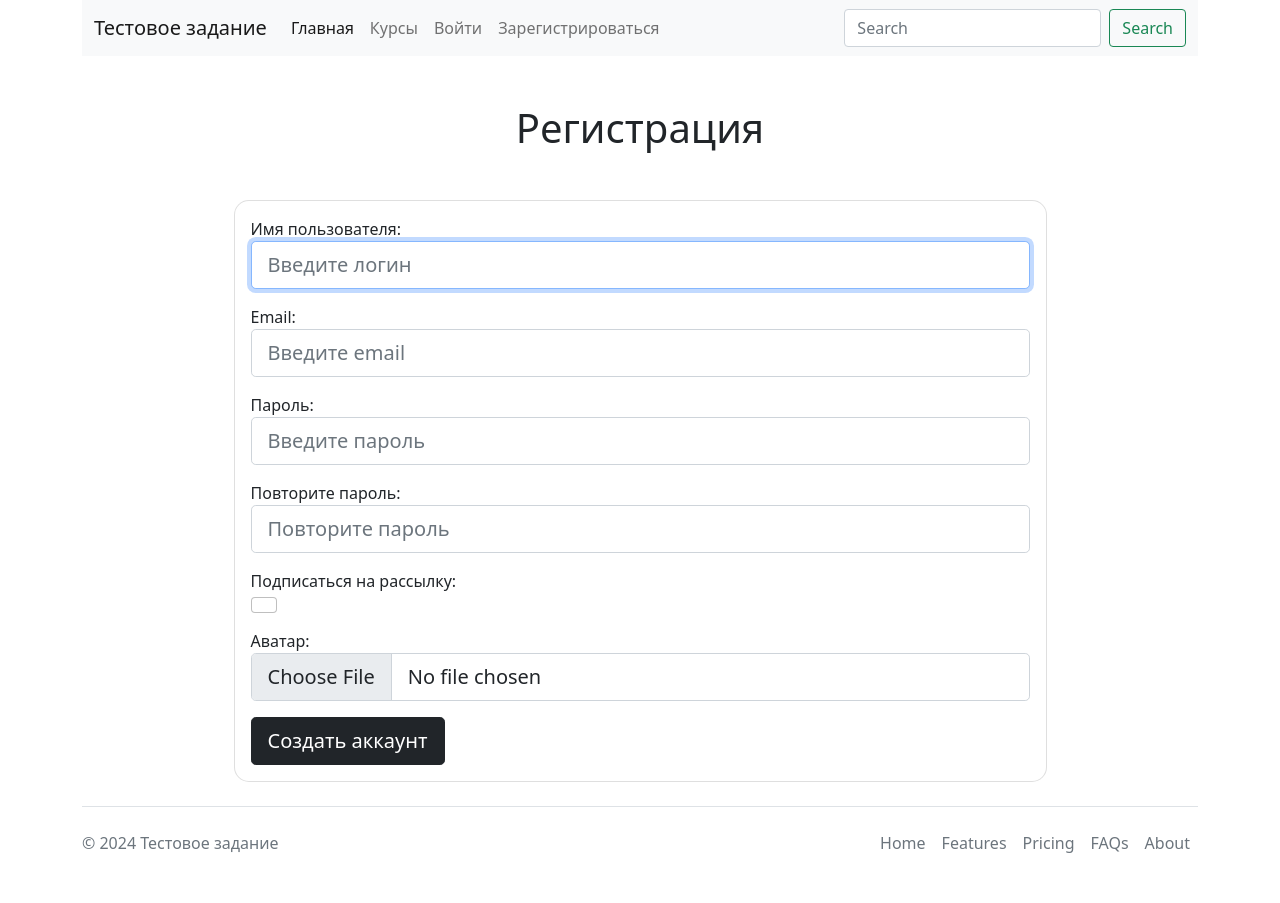
After one commit to abl1v1on/test-task-for-hardqode, a Django app: page /users/signup/ in a window 1280 px wide. The commit adds this page. Run offline with Django 5.2, Linux system fonts and the light colour scheme.

Commit message:
add login/signup page

```diff
--- a/templates/base.html
+++ b/templates/base.html
@@ -32,20 +32,25 @@
                   <li class="nav-item">
                     <a class="nav-link" href="{% url 'product:product_list' %}">Курсы</a>
                   </li>
-                  <li class="nav-item dropdown">
-                    <a class="nav-link dropdown-toggle" href="#" id="navbarDropdown" role="button" data-bs-toggle="dropdown" aria-expanded="false">
-                      Dropdown
-                    </a>
-                    <ul class="dropdown-menu" aria-labelledby="navbarDropdown">
-                      <li><a class="dropdown-item" href="#">Action</a></li>
-                      <li><a class="dropdown-item" href="#">Another action</a></li>
-                      <li><hr class="dropdown-divider"></li>
-                      <li><a class="dropdown-item" href="#">Something else here</a></li>
-                    </ul>
+                  {% comment %}
+                  Отображаем кнопку "Войти" и "Зарегистрироваться" только если
+                  пользователь не авторизован, иначе отображаем "Профиль" и "Выйти"
+                  {% endcomment %}
+                  {% if not request.user.is_authenticated %}
+                  <li class="nav-item">
+                    <a class="nav-link" href="{% url 'user:login' %}" tabindex="-1" aria-disabled="true">Войти</a>
                   </li>
                   <li class="nav-item">
-                    <a class="nav-link disabled" href="#" tabindex="-1" aria-disabled="true">Disabled</a>
+                    <a class="nav-link" href="{% url 'user:signup' %}" tabindex="-1" aria-disabled="true">Зарегистрироваться</a>
                   </li>
+                  {% else %}
+                  <li class="nav-item">
+                    <a class="nav-link" href="#" tabindex="-1" aria-disabled="true">Профиль</a>
+                  </li>
+                  <li class="nav-item">
+                    <a class="nav-link" href="{% url 'user:logout' %}" tabindex="-1" aria-disabled="true">Выйти</a>
+                  </li>
+                  {% endif %}
                 </ul>
                 <form class="d-flex">
                   <input class="form-control me-2" type="search" placeholder="Search" aria-label="Search">
--- /dev/null
+++ b/templates/users/signup.html
@@ -0,0 +1,27 @@
+{% extends "base.html" %}
+
+{% load static %}
+
+{% block title %}{{ title }}{% endblock %}
+
+{% block content %}
+<section class="vh-50">
+    <h1 class='text-center mb-5'>Регистрация</h1>
+    <div class="container h-100 ">
+      <div class="row d-flex justify-content-center align-items-center h-100 ">
+        <div class="col-xl-9 ">
+          <div class="card" style="border-radius: 15px;">
+            <div class="card-body">
+                <form action="" method="post" enctype="multipart/form-data">
+                    {% csrf_token %}
+                    {{ form.as_p }}
+                      <button type="submit" class="btn btn-dark btn-lg">Создать аккаунт</button>
+                </form>
+            </div>
+          </div>
+
+        </div>
+      </div>
+    </div>
+  </section>
+{% endblock %}
--- /dev/null
+++ b/users/forms.py
@@ -0,0 +1,96 @@
+from django import forms
+from django.contrib.auth import get_user_model
+from django.contrib.auth.forms import AuthenticationForm, UserCreationForm
+from django.core.exceptions import ValidationError
+
+
+class LoginUserForm(AuthenticationForm):
+    username = forms.CharField(
+        label='Логин',
+        widget=forms.TextInput(
+            attrs={'class': 'form-control form-control-lg', 'placeholder': 'Введите логин'}
+            )
+        )
+
+    password = forms.CharField(
+        min_length=8,
+        label='Пароль',
+        widget=forms.PasswordInput(
+            attrs={'class': 'form-control form-control-lg', 'placeholder': 'Введите пароль'}
+            )
+        )
+
+
+class RegisterUserForm(UserCreationForm):
+    username = forms.CharField(
+        label='Имя пользователя',
+        widget=forms.TextInput(
+            attrs={'class': 'form-control form-control-lg', 'placeholder': 'Введите логин'}
+            )
+        )
+
+    email = forms.CharField(
+        label='Email',
+        widget=forms.EmailInput(
+            attrs={'class': 'form-control form-control-lg', 'placeholder': 'Введите email'}
+            )
+        )
+
+    password1 = forms.CharField(
+        min_length=8,
+        label='Пароль',
+        widget=forms.PasswordInput(
+            attrs={'class': 'form-control form-control-lg', 'placeholder': 'Введите пароль'}
+            )
+        )
+
+    password2 = forms.CharField(
+        min_length=8,
+        label='Повторите пароль',
+        widget=forms.PasswordInput(
+            attrs={'class': 'form-control form-control-lg', 'placeholder': 'Повторите пароль'}
+            )
+        )
+
+    sub_to_newsletter = forms.BooleanField(
+        label='Подписаться на рассылку',
+        widget=forms.CheckboxInput(
+            attrs={'class': 'form-check-input form-control'}
+        )
+    )
+
+    profile_pic = forms.ImageField(
+        label='Аватар',
+        widget=forms.FileInput(
+            attrs={'class': 'form-control form-control-lg'}
+        )
+    )
+
+    class Meta:
+        model = get_user_model()
+        fields = ('username', 'email', 'password1', 'password2', 'sub_to_newsletter', 'profile_pic')
+
+    def clean_email(self):
+        """
+        Проверяем, существует ли пользователь с таким E-mail
+        """
+        email = self.cleaned_data['email']
+        if get_user_model().objects.filter(email=email).exists():
+            raise ValidationError('Пользователь с таким E-mail уже существует')
+        return email
+
+
+# class UpdateProfileForm(forms.ModelForm):
+#     class Meta:
+#         model = get_user_model()
+#         fields = ('username', 'email', 'profile_pic')
+
+#         widgets = {
+#             'username': forms.TextInput(attrs={'class': 'form-control'}),
+#             'email': forms.EmailInput(attrs={'class': 'form-control'}),
+#             # 'profile_pic': forms.FileInput(attrs={'class': 'form-control'})
+#         }
+
+#         labels = {
+#             'profile_pic': ''
+#         }
--- a/users/urls.py
+++ b/users/urls.py
@@ -1,8 +1,12 @@
 from django.urls import path
+
+from .views import RegisterUserView, logout_user, LoginUserView
 
 app_name = 'user'
 
 
 urlpatterns = [
-
+    path('login/', LoginUserView.as_view(), name='login'),
+    path('signup/', RegisterUserView.as_view(), name='signup'),
+    path('logout/', logout_user, name='logout'),
 ]
--- a/users/views.py
+++ b/users/views.py
@@ -1,3 +1,38 @@
-from django.shortcuts import render
+from django.contrib.auth import logout
+from django.contrib.auth.views import LoginView
+from django.shortcuts import redirect
+from django.urls import reverse_lazy
+from django.views.generic import CreateView
 
-# Create your views here.
+from .forms import RegisterUserForm, LoginUserForm
+
+
+class LoginUserView(LoginView):
+    form_class = LoginUserForm
+    template_name = 'users/login.html'
+
+    def get_context_data(self, **kwargs):
+        context = super().get_context_data(**kwargs)
+        context['title'] = 'Авторизация'
+        return context
+
+    def get_success_url(self):
+        return reverse_lazy('home')
+
+
+class RegisterUserView(CreateView):
+    form_class = RegisterUserForm
+    template_name = 'users/signup.html'
+
+    def get_context_data(self, **kwargs):
+        context = super().get_context_data(**kwargs)
+        context['title'] = 'Регистрация'
+        return context
+
+    def get_success_url(self):
+        return redirect('user:login')
+
+
+def logout_user(request):
+    logout(request)
+    return redirect('home')
```
Also changed, not shown: templates/users/login.html (added, +28 -0 lines), db.sqlite3, media/profile_pics/2024/02/cute-anime-profile-pictures-1uajidyr4s2a1l28.jpg (added).
